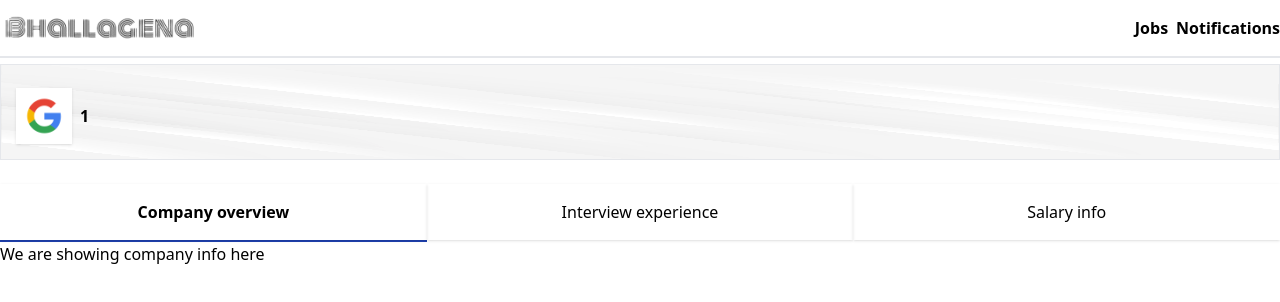
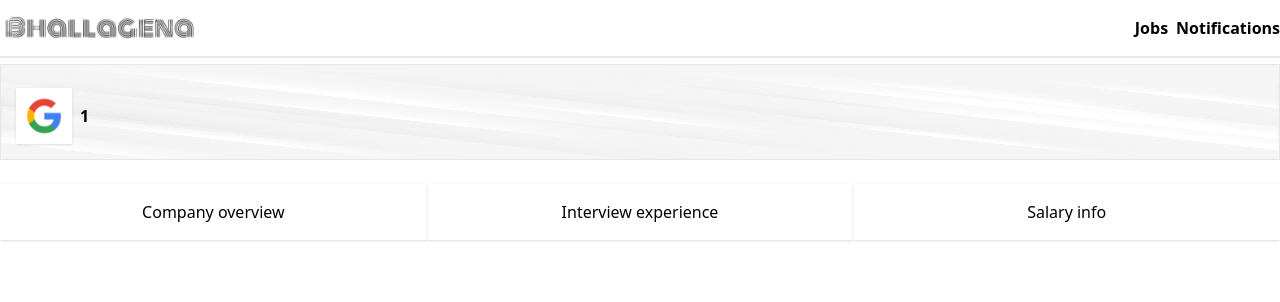
Before and after one commit to rafinutshaw/bhallagena, a Next.js app: page /1 in a window 1280 px wide. Shown: the top 302 px of the page. Built offline with nearby package versions, Linux system fonts and the light colour scheme.

Commit message:
Improvement

```diff
--- a/components/genericComponents/tabs/tabs.component.tsx
+++ b/components/genericComponents/tabs/tabs.component.tsx
@@ -1,21 +1,28 @@
-import { useState, useEffect } from 'react';
+import { useState, useEffect, useCallback } from 'react';
 import { useRouter } from 'next/router';
 import Link from 'next/link';
 
 const Tabs = ({ children, className }) => {
-    const [active, setActive] = useState(0);
+    const [active, setActive] = useState("");
     const router = useRouter();
     const { tab } = router.query;
 
     useEffect(() => {
-        if (!tab) return;
+        updateActiveTab();
+    }, [tab])
 
-        const index = children.map(child => child.key).indexOf(tab);
+    const updateActiveTab = useCallback(
+        () => {
+            if (!tab) return;
 
-        if (index < 0) return;
+            const index = children.map(child => child.key).indexOf(tab);
 
-        setActive(index);
-    }, [router.query])
+            if (index < 0) return;
+            if (typeof tab === 'string')
+                setActive(tab);
+        },
+        [tab]
+    );
 
     const handleClick = (e, index, cb = () => { }) => {
         e.preventDefault();
@@ -29,7 +36,7 @@ const Tabs = ({ children, className }) => {
         <div className={className}>
             <div className='flex'>
                 {children.map((child, index) => (
-                    <Link href="#" className={`${index === active ? ' border-blue-800 font-bold' : 'border-white'} border-b-2 w-full`} key={`tab-${index}`} onClick={e => handleClick(e, child.key, child.props.onClick)}>
+                    <Link href="#" className={`${child.key === active ? ' border-blue-800 font-bold' : 'border-white'} border-b-2 w-full`} key={`tab-${index}`} onClick={e => handleClick(e, child.key, child.props.onClick)}>
                         <div className=' shadow h-14 flex justify-center items-center'>
                             {child.props.title}
                         </div>
--- a/pages/[companyHandle].tsx
+++ b/pages/[companyHandle].tsx
@@ -6,7 +6,6 @@ import CompanyHeader from '../components/genericComponents/companyHeader/company
 export default function Home() {
 
   const params = useParams()
-  console.log(params)
 
   return (
     <div >
```
